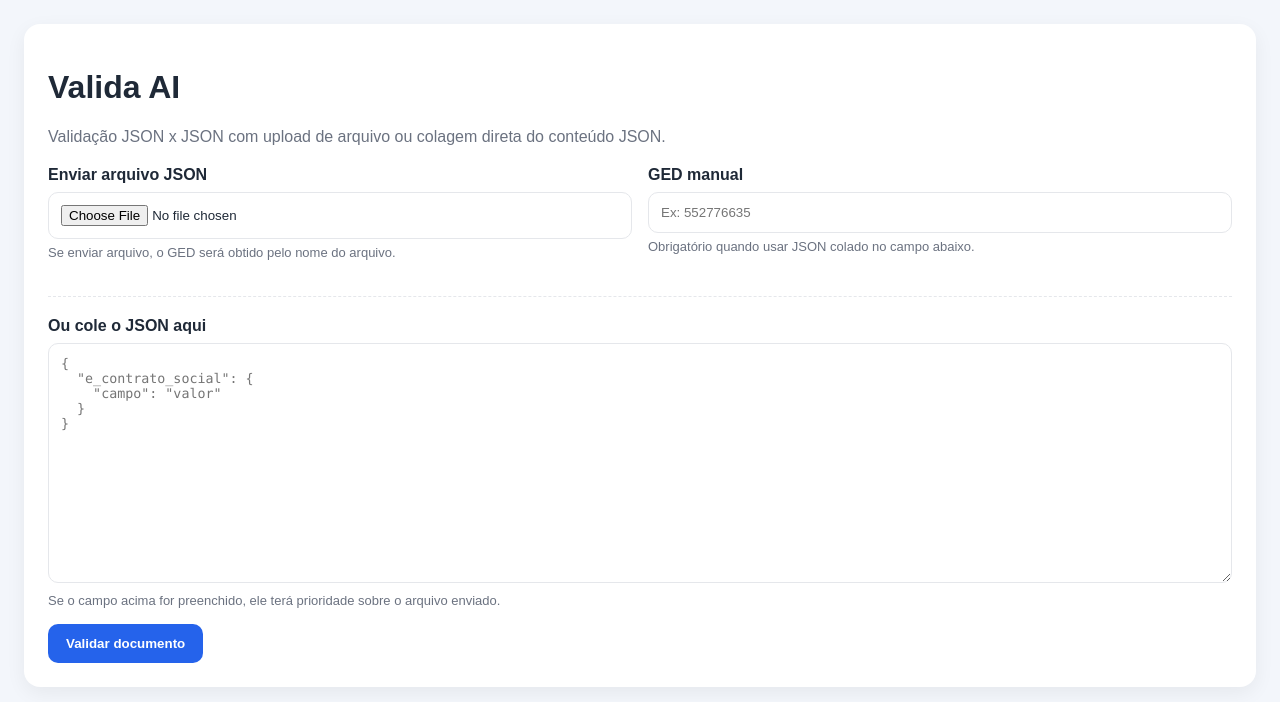
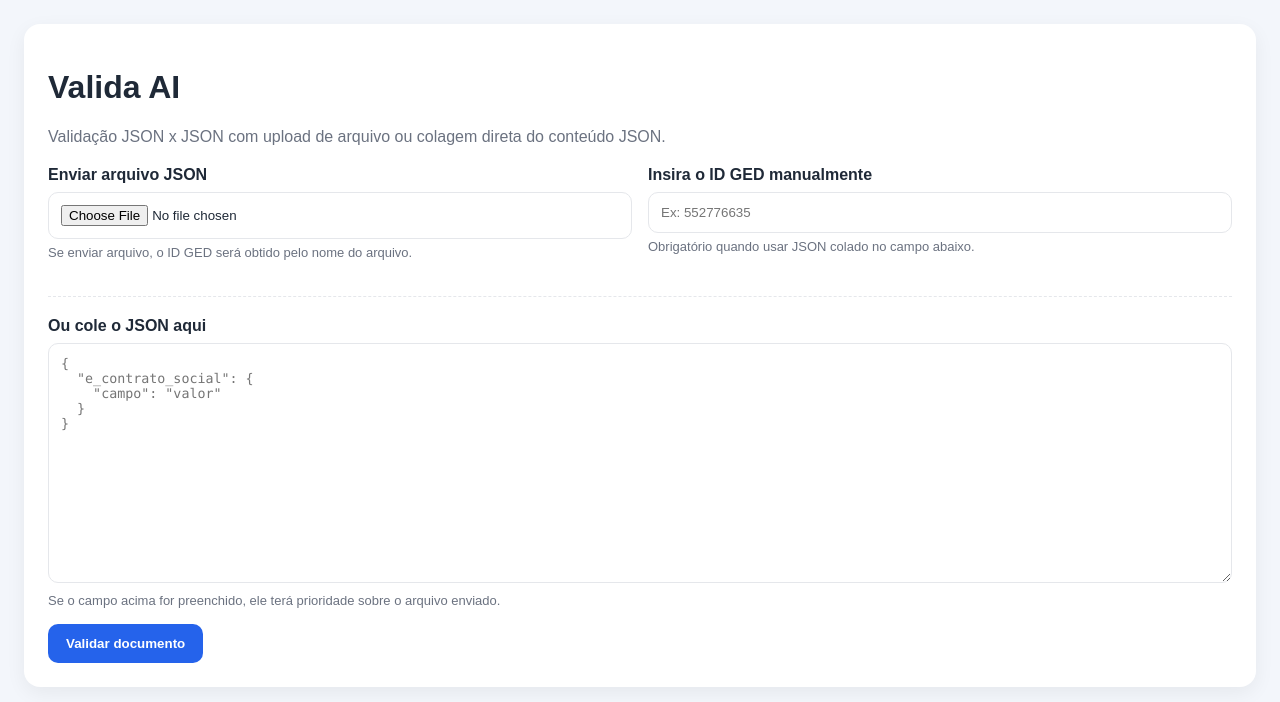
Before and after one commit to RafaelFerreira0906/valida-ai, a Flask app: page / in a window 1280 px wide. Shown: the top 702 px of the page. Run offline with Flask 3, Linux system fonts and the light colour scheme; parts of the project's set-up code (start-up, migrations or seed data) failed here and were passed over.

Commit message:
primeira versao

```diff
--- a/templates/index.html
+++ b/templates/index.html
@@ -333,13 +333,13 @@
                         <div class="form-group">
                             <label for="arquivo_json">Enviar arquivo JSON</label>
                             <input type="file" id="arquivo_json" name="arquivo_json" accept=".json">
-                            <div class="helper">Se enviar arquivo, o GED será obtido pelo nome do arquivo.</div>
+                            <div class="helper">Se enviar arquivo, o ID GED será obtido pelo nome do arquivo.</div>
                         </div>
                     </div>
 
                     <div>
                         <div class="form-group">
-                            <label for="ged_manual">GED manual</label>
+                            <label for="ged_manual">Insira o ID GED manualmente</label>
                             <input type="text" id="ged_manual" name="ged_manual" value="{{ ged_manual }}" placeholder="Ex: 552776635">
                             <div class="helper">Obrigatório quando usar JSON colado no campo abaixo.</div>
                         </div>
```
